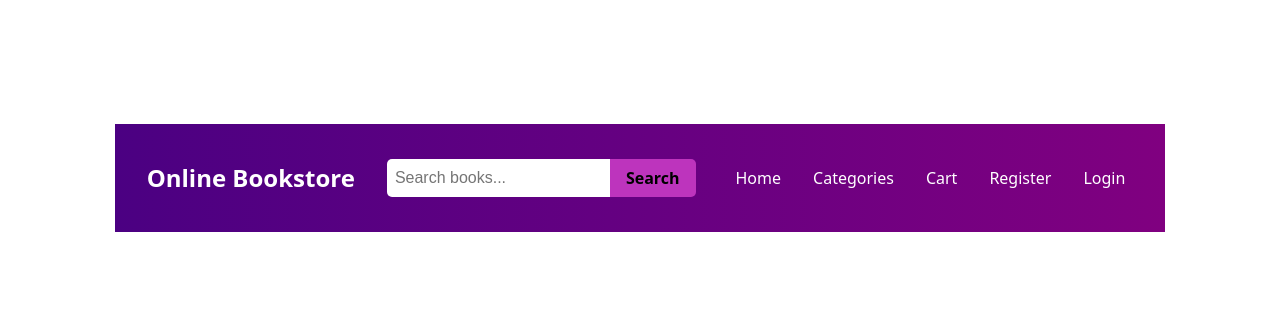
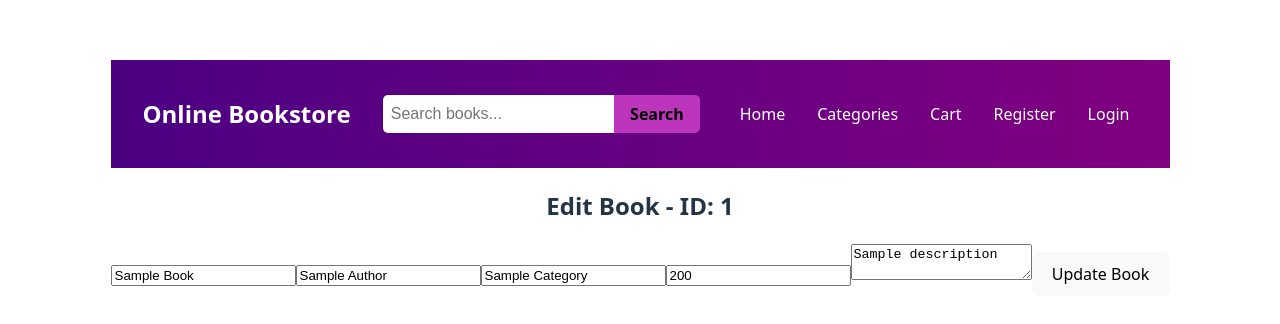
Before and after one commit to nahul04/bookstore, a React (Vite) app: page /admin/edit-book/1 in a window 1280 px wide. Shown: the part 222-546 px from the top of the page. Built offline with nearby package versions, Linux system fonts and the light colour scheme.

Commit message:
Adminpanel

```diff
--- /dev/null
+++ b/src/Admin/AddBook.jsx
@@ -0,0 +1,39 @@
+// src/Admin/AddBook.jsx
+import React, { useState } from 'react';
+
+const AddBook = () => {
+  const [book, setBook] = useState({
+    title: '',
+    author: '',
+    category: '',
+    price: '',
+    description: ''
+  });
+
+  const handleChange = e => {
+    setBook({ ...book, [e.target.name]: e.target.value });
+  };
+
+  const handleSubmit = e => {
+    e.preventDefault();
+    console.log('New Book:', book);
+    alert('Book added successfully!');
+    // Here, you can send this book data to backend API
+  };
+
+  return (
+    <div className="form-container">
+      <h2>Add New Book</h2>
+      <form onSubmit={handleSubmit}>
+        <input type="text" name="title" placeholder="Title" onChange={handleChange} required />
+        <input type="text" name="author" placeholder="Author" onChange={handleChange} required />
+        <input type="text" name="category" placeholder="Category" onChange={handleChange} required />
+        <input type="number" name="price" placeholder="Price" onChange={handleChange} required />
+        <textarea name="description" placeholder="Description" onChange={handleChange} required />
+        <button type="submit">Add Book</button>
+      </form>
+    </div>
+  );
+};
+
+export default AddBook;
--- a/src/Admin/AdminDashboard.jsx
+++ b/src/Admin/AdminDashboard.jsx
@@ -1,16 +1,26 @@
 import React from 'react';
-import { Link } from 'react-router-dom';
+import { Link, useNavigate } from 'react-router-dom';
 
+const AdminDashboard = ({ onLogout }) => {
+  const navigate = useNavigate();
 
-const AdminDashboard = () => {
+  const handleLogout = () => {
+    onLogout();
+    navigate('/');
+  };
+
   return (
     <div className="admin-dashboard">
       <h2>Admin Dashboard</h2>
-      <div className="admin-links">
-        <Link to="/admin/books">Manage Books</Link>
-        <Link to="/admin/users">Manage Users</Link>
-        <Link to="/admin/orders">View Orders</Link>
-      </div>
+      <nav>
+        <ul>
+          <li><Link to="/admin/books">Manage Books</Link></li>
+          <li><Link to="/admin/users">Manage Users</Link></li>
+          <li><Link to="/admin/orders">View Orders</Link></li>
+          <li><Link to="/admin/add-book">Add Book</Link></li>
+        </ul>
+        <button onClick={handleLogout}>Logout</button>
+      </nav>
     </div>
   );
 };
--- /dev/null
+++ b/src/Admin/EditBook.jsx
@@ -0,0 +1,53 @@
+// src/Admin/EditBook.jsx
+import React, { useState, useEffect } from 'react';
+import { useParams } from 'react-router-dom';
+
+const EditBook = () => {
+  const { id } = useParams();
+  const [book, setBook] = useState({
+    title: '',
+    author: '',
+    category: '',
+    price: '',
+    description: ''
+  });
+
+  useEffect(() => {
+    // Load book details by ID (fetch from backend if needed)
+    // Dummy data:
+    setBook({
+      title: 'Sample Book',
+      author: 'Sample Author',
+      category: 'Sample Category',
+      price: 200,
+      description: 'Sample description'
+    });
+  }, [id]);
+
+  const handleChange = e => {
+    setBook({ ...book, [e.target.name]: e.target.value });
+  };
+
+  const handleSubmit = e => {
+    e.preventDefault();
+    console.log('Updated Book:', book);
+    alert('Book updated successfully!');
+    // Update book in backend using API
+  };
+
+  return (
+    <div className="form-container">
+      <h2>Edit Book - ID: {id}</h2>
+      <form onSubmit={handleSubmit}>
+        <input type="text" name="title" value={book.title} onChange={handleChange} required />
+        <input type="text" name="author" value={book.author} onChange={handleChange} required />
+        <input type="text" name="category" value={book.category} onChange={handleChange} required />
+        <input type="number" name="price" value={book.price} onChange={handleChange} required />
+        <textarea name="description" value={book.description} onChange={handleChange} required />
+        <button type="submit">Update Book</button>
+      </form>
+    </div>
+  );
+};
+
+export default EditBook;
--- a/src/App.jsx
+++ b/src/App.jsx
@@ -18,6 +18,8 @@ import AdminLogin from './Admin/AdminLogin';
 import ManageUsers from './Admin/ManageUser';
 import ManageBooks from './Admin/ManageBooks';
 import ViewOrders from './Admin/ViewOrders';
+import AddBook from './Admin/AddBook';
+import EditBook from './Admin/EditBook';
 
 function App() {
   const [isAdminLoggedIn, setIsAdminLoggedIn] = useState(false);
@@ -34,6 +36,9 @@ function App() {
           <Route path="/register" element={<Register />} />
           <Route path="/login" element={<Login />} />
           <Route path="/payment" element={<Payment />} />
+          <Route path="/admin/add-book" element={<AddBook />} />
+          <Route path="/admin/edit-book/:id" element={<EditBook />} />
+
 
           {/* Admin routes */}
           <Route
```
